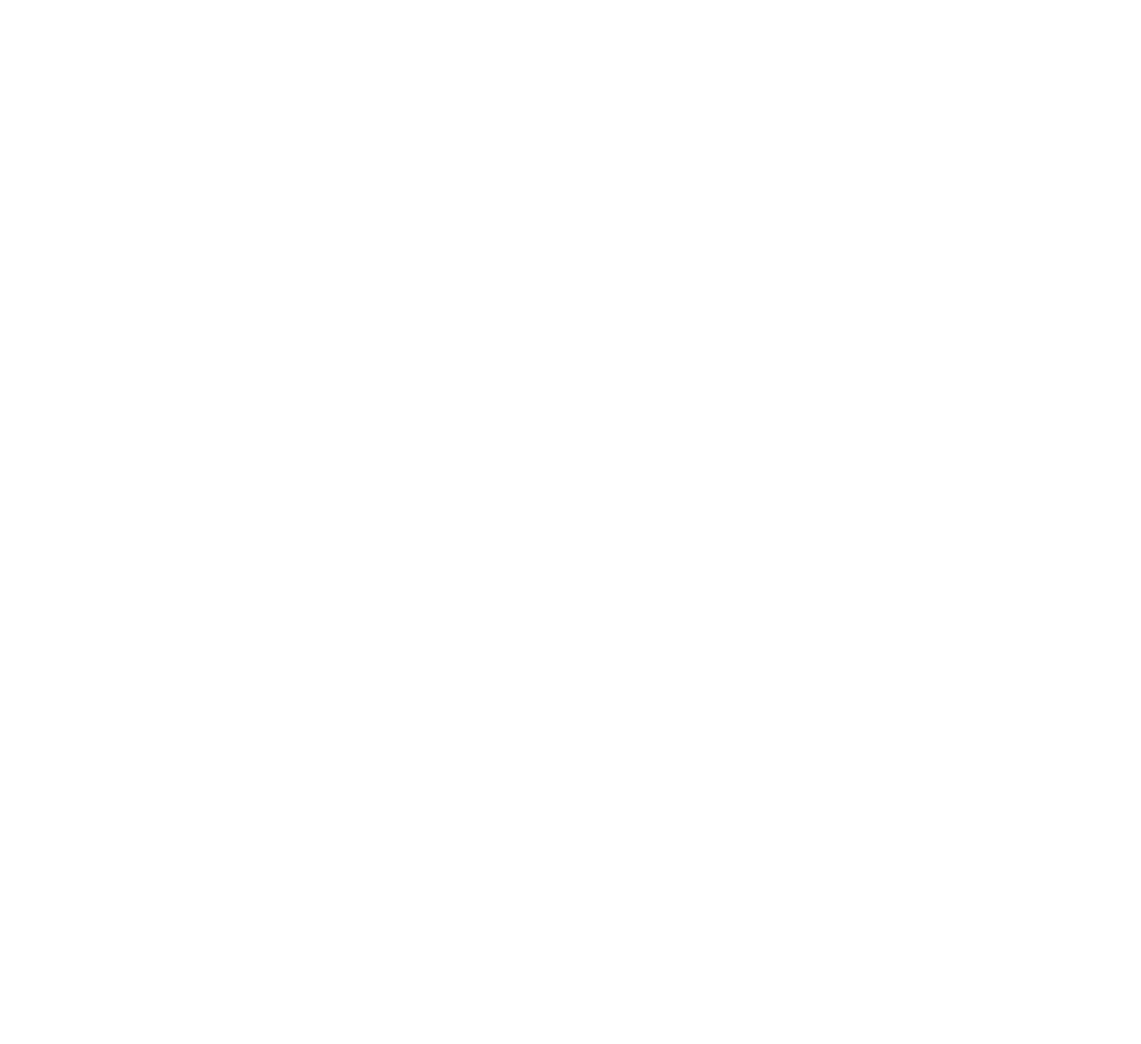
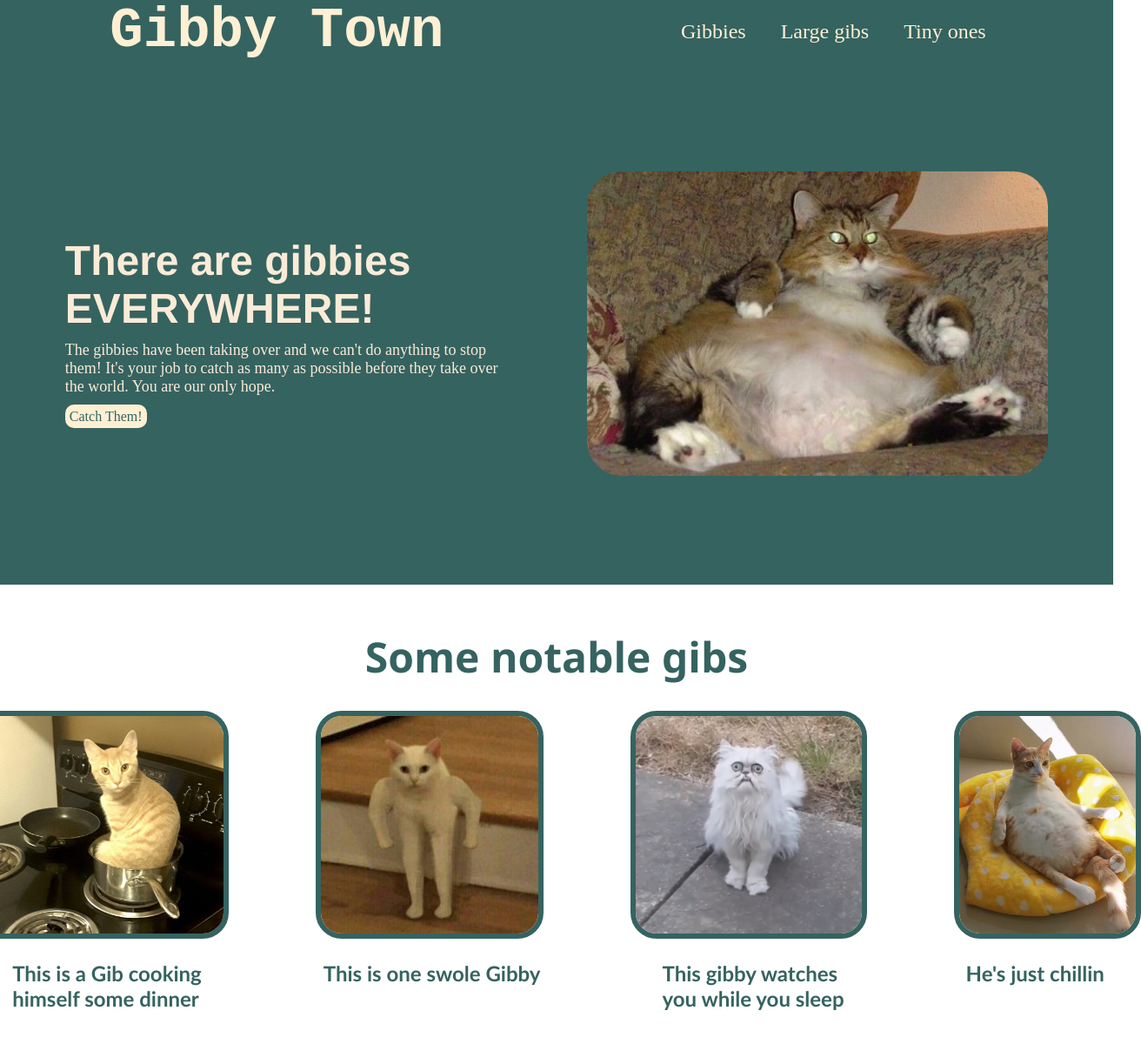
Before and after one commit to AidenRand/first-site, a plain HTML site: page index.html in a window 1280 px wide. Shown: the top 1200 px of the page at 87% size, 1312 px wide, since content can reach past the window. Before the commit the page ends 800 px from the top, so only its background shows below. Drawn offline with Linux system fonts and the light colour scheme.

Commit message:
make information section

```diff
--- a/index.html
+++ b/index.html
@@ -1,13 +1,81 @@
 <!DOCTYPE html>
 <html lang="en">
-<head>
-    <meta charset="UTF-8">
-    <meta http-equiv="X-UA-Compatible" content="IE=edge">
-    <meta name="viewport" content="width=device-width, initial-scale=1.0">
-    <link rel="stylesheet" href="style.css">
+  <head>
+    <meta charset="UTF-8" />
+    <meta http-equiv="X-UA-Compatible" content="IE=edge" />
+    <meta name="viewport" content="width=device-width, initial-scale=1.0" />
+    <link rel="stylesheet" href="style.css" />
     <title>Document</title>
-</head>
-<body>
+  </head>
+  <body>
+    <div class="header">
+      <div class="logo">Gibby Town</div>
+      <ul class="links">
+        <li><a class="link" href="#">Gibbies</a></li>
+        <li><a class="link" href="#">Large gibs</a></li>
+        <li><a class="link" href="#">Tiny ones</a></li>
+      </ul>
+    </div>
+    <div class="top-body">
+      <div class="left-text">
+        <div class="front-text">There are gibbies EVERYWHERE!</div>
+        <div class="small-text">
+          The gibbies have been taking over and we can't do anything to stop
+          them! It's your job to catch as many as possible before they take over
+          the world. You are our only hope.
+        </div>
+        <div class="button">
+          <a
+            href="https://www.google.com/search?q=cat+running+everywhere&rlz=1C1JJTC_enUS975US975&sxsrf=ALiCzsYyTl1XzeLqZ8PAKtn0mmdTooUHDw:1655669437116&source=lnms&tbm=isch&sa=X&ved=2ahUKEwiVrKilqbr4AhVzhIkEHaiZBRIQ_AUoAXoECAEQAw&biw=1920&bih=977&dpr=1"
+            target="_blank"
+            >Catch Them!</a
+          >
+        </div>
+      </div>
+      <div class="image">
+        <img
+          src="/images/b22fd22be3cee406ca3be11e9c033eb2.jpg"
+          alt="This gib is taking a nap"
+        />
+      </div>
+    </div>
 
-</body>
+    <div class="mid-body">
+      <div class="info-text">Some notable gibs</div>
+    </div>
+
+    <div class="gib-images">
+        <div class="gib"><img src="/images/87crci06sec41.jpg" alt="">
+        </div>
+
+        <div class="gib"><img src="/images/artworks-000273358421-pq72lt-t500x500.jpg" alt="">
+        </div>
+
+        <div class="gib"><img  src="/images/6216094-6390319-Michael_Rapaport_posted_a_short_clip_of_the_Chinchilla_Persian_k-m-12_1542278756274 (2).jpg" alt="">
+        </div>
+
+        <div class="gib"><img src="/images/sitting-cats11.jpg" alt="">
+        </div>
+    </div>
+
+        <div class="mid-text">
+            <div class="gib-text">This is a Gib cooking <br> himself some dinner
+            </div>
+
+            <div class="gib-text">This is one swole Gibby
+            </div>
+
+            <div class="gib-text">This gibby watches <br> you while you sleep
+            </div>
+
+            <div class="gib-text">He's just chillin
+            </div>
+
+        </div>
+    </div>
+
+    <div class="lower-half">
+
+    </div>
+  </body>
 </html>
--- a/style.css
+++ b/style.css
@@ -0,0 +1,153 @@
+* {
+    margin: 0;
+    padding: 0;
+
+}
+
+body {
+    height: 3000px;
+}
+.header {
+    display: flex;
+    background-color:rgb(53, 99, 96);
+    justify-content: space-around;
+
+}
+
+.logo {
+    display: flex;
+    font-size: 4em;
+    font-weight: 900;
+    font-family:'Courier New', Courier, monospace;
+    color: #fff0d4;
+
+}
+
+
+ul {
+    display: flex;
+    list-style: none;
+    font-size: 1.5em;
+    align-items: center;
+}
+
+a {
+    text-decoration: none;
+    color: #fff0d4;
+}
+
+.link {
+    border: 0px solid;
+    border-radius: 10px;
+    padding: 20px;
+}
+
+  ul a:hover {
+    background-color: #fff0d4;
+    color:rgb(53, 99, 96);
+}
+
+.top-body {
+    display: flex;
+    justify-content: center;
+    gap: 100px;
+    background-color:rgb(53, 99, 96);
+    height: 600px;
+    align-items: center;
+}
+
+ .left-text {
+    display: flex;
+    flex-direction: column;
+
+}
+
+.front-text {
+    font-size: 3em;
+    font-family: 'Franklin Gothic Medium', 'Arial Narrow', Arial, sans-serif;
+    font-weight: 900;
+    width: 450px;
+    color: antiquewhite;
+}
+
+.small-text {
+    font-size: 18px;
+    width: 500px;
+    margin-top: 10px;
+    color: antiquewhite;
+
+}
+
+.image {
+    display: flex;
+    height: 350px;
+    border-radius: 40px;
+    overflow: hidden;
+
+}
+
+.button a {
+    border: 0px solid red;
+    border-radius: 10px;
+    background-color: #fff0d4;
+    color: rgb(53, 99, 96);
+    padding: 5px;
+    position: relative; top: 15px;
+}
+
+.mid-body {
+    display: flex;
+    justify-content: center;
+
+}
+
+.info-text {
+    display: flex;
+    margin-top: 50px;
+    font-size: 3em;
+    font-weight: 900;
+    font-family: 'Segoe UI', Tahoma, Geneva, Verdana, sans-serif;
+    color: rgb(53, 99, 96);
+}
+
+.gib-images img {
+    display: flex;
+    height: 250px;
+    width: auto;
+    border: 0px solid;
+    border-radius: 30px;
+    flex-wrap: wrap;
+    border: 6px solid rgb(53, 99, 96);
+}
+
+.gib-images {
+    display: flex;
+    gap: 100px;
+    justify-content: center;
+    margin-top: 30px;
+}
+
+.gib {
+
+    display: flex;
+    float: left;
+}
+
+.mid-text {
+    display: flex;
+    gap: 140px;
+    margin-top: 25px;
+    justify-content: center;
+    position: relative; left: 2px;
+
+
+}
+
+
+.gib-text {
+    color: rgb(53, 99, 96) ;
+    font-family: 'Trebuchet MS', 'Lucida Sans Unicode', 'Lucida Grande', 'Lucida Sans', Arial, sans-serif;
+    font-weight: 600;
+    font-size: 1.5em;
+    font-weight: 600;
+}
```
Also changed, not shown: images/6216094-6390319-Michael_Rapaport_posted_a_short_clip_of_the_Chinchilla_Persian_k-m-12_1542278756274 (2).jpg (added), images/87crci06sec41.jpg (added), images/artworks-000273358421-pq72lt-t500x500.jpg (added), images/b22fd22be3cee406ca3be11e9c033eb2.jpg (added), images/file.png (added), images/funny-cat-277-01.jpg (added), images/funny-wet-cats-coverimage.jpg (added), images/sitting-cats11.jpg (added), images/the-best-funny-pictures-of-awkward-cat-photoshop-battles-long-legs-1.jpg (added).
